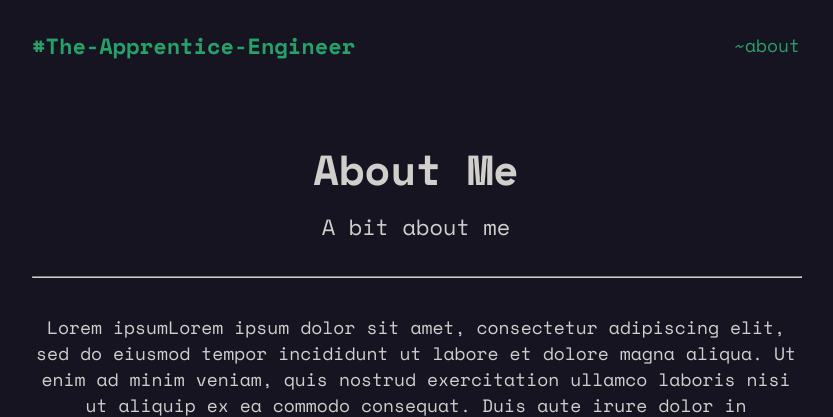
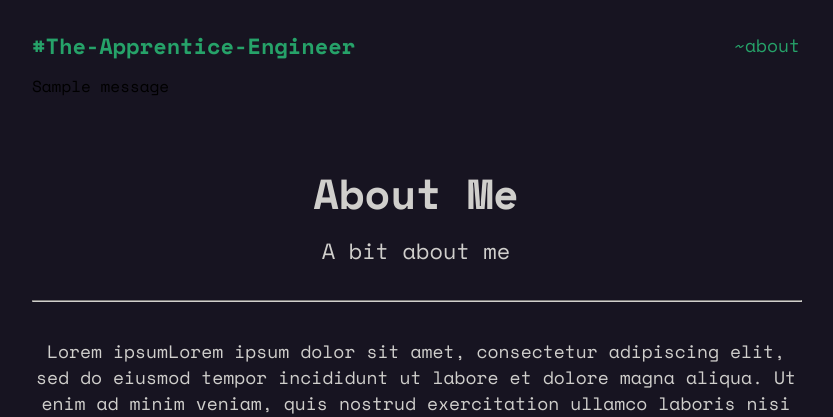
Before and after one commit to lachlan-cooney/flask-application, a Flask app: page /about in a window 1280 px wide. Shown: the top 417 px of the page, without its empty margins (224-1057 px from the left). Run offline with Flask 3, Linux system fonts and the light colour scheme; one stand-in notice (Sample message) is shown.

Commit message:
feat: created container for alerts

```diff
--- a/templates/base.html
+++ b/templates/base.html
@@ -17,6 +17,9 @@
         </div>
     </nav>
     <div class="container">
+        {% for message in get_flashed_messages() %}
+            <div class="alert">{{ message }}</div>
+        {% endfor %}
         {% block content %} {% endblock %}
     </div>
     <footer class="footer">
```
